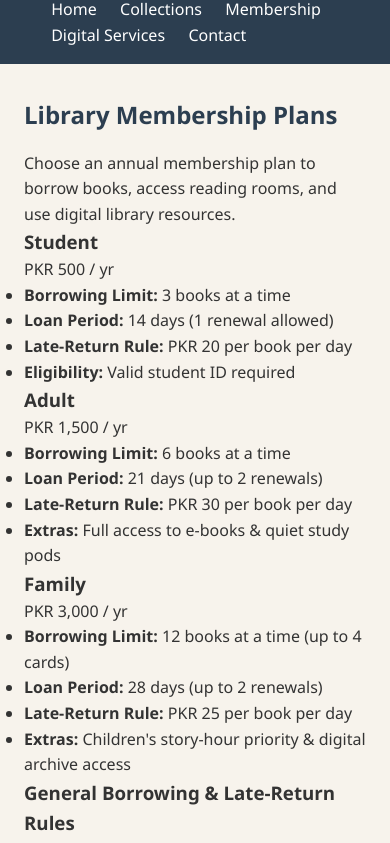
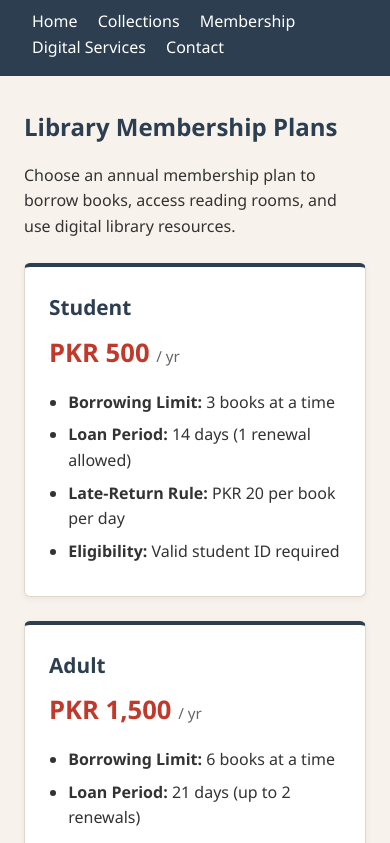
Before and after one commit to tallhaiqbal/readers-haven-library, a website: page src/membership.html in a window 390 px wide. Shown: the part 60-903 px from the top of the page. Drawn offline with Linux system fonts and the light colour scheme.

Commit message:
style(membership): add plan cards layout and responsive media query

```diff
--- a/styles/style.css
+++ b/styles/style.css
@@ -47,3 +47,78 @@ body {
   padding: 1rem;
   margin-top: 3rem;
 }
+
+/* ===== Membership Page ===== */
+.plans-grid {
+  display: grid;
+  grid-template-columns: repeat(3, 1fr);
+  gap: 1.5rem;
+  margin: 1.5rem 0 2rem;
+}
+
+.plan-card {
+  background: #fff;
+  border: 1px solid #e0d8cc;
+  border-top: 4px solid var(--primary);
+  border-radius: 6px;
+  padding: 1.5rem;
+  box-shadow: 0 2px 6px rgba(0, 0, 0, 0.06);
+}
+
+.plan-card h3 {
+  color: var(--primary);
+  font-size: 1.3rem;
+  margin-bottom: 0.5rem;
+}
+
+.price {
+  font-size: 1.6rem;
+  font-weight: 700;
+  color: var(--accent);
+  margin-bottom: 1rem;
+}
+
+.price span {
+  font-size: 0.95rem;
+  font-weight: 400;
+  color: #666;
+}
+
+.plan-card ul,
+.membership-rules ul {
+  padding-left: 1.2rem;
+}
+
+.plan-card li,
+.membership-rules li {
+  margin-bottom: 0.45rem;
+}
+
+.membership-rules {
+  background: #fff;
+  border: 1px solid #e0d8cc;
+  border-radius: 6px;
+  padding: 1.25rem 1.5rem;
+}
+
+.membership-rules h3 {
+  color: var(--primary);
+  margin-bottom: 0.75rem;
+}
+
+@media (max-width: 768px) {
+  .site-header {
+    flex-direction: column;
+    align-items: flex-start;
+    gap: 0.75rem;
+  }
+
+  .nav a {
+    margin-left: 0;
+    margin-right: 1rem;
+  }
+
+  .plans-grid {
+    grid-template-columns: 1fr;
+  }
+}
```
